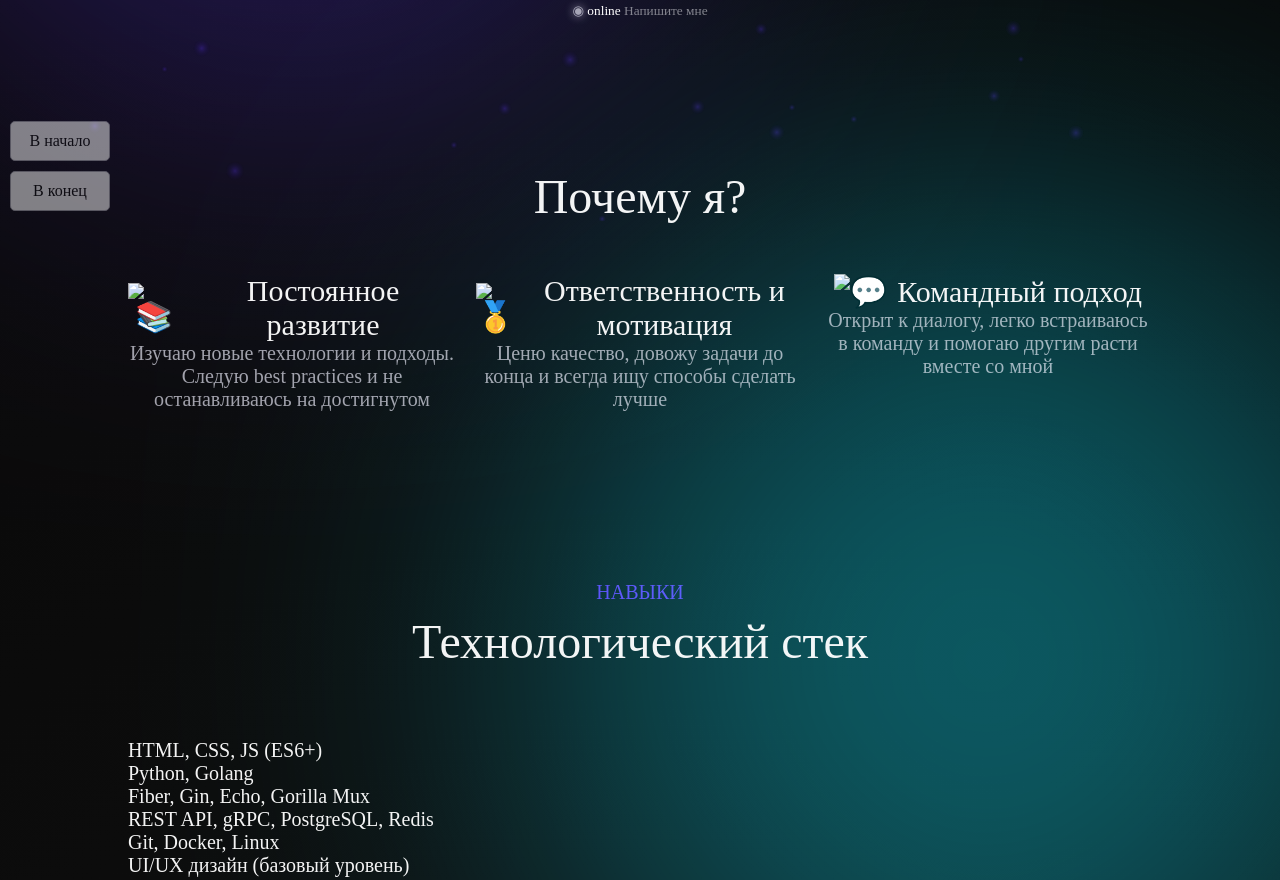
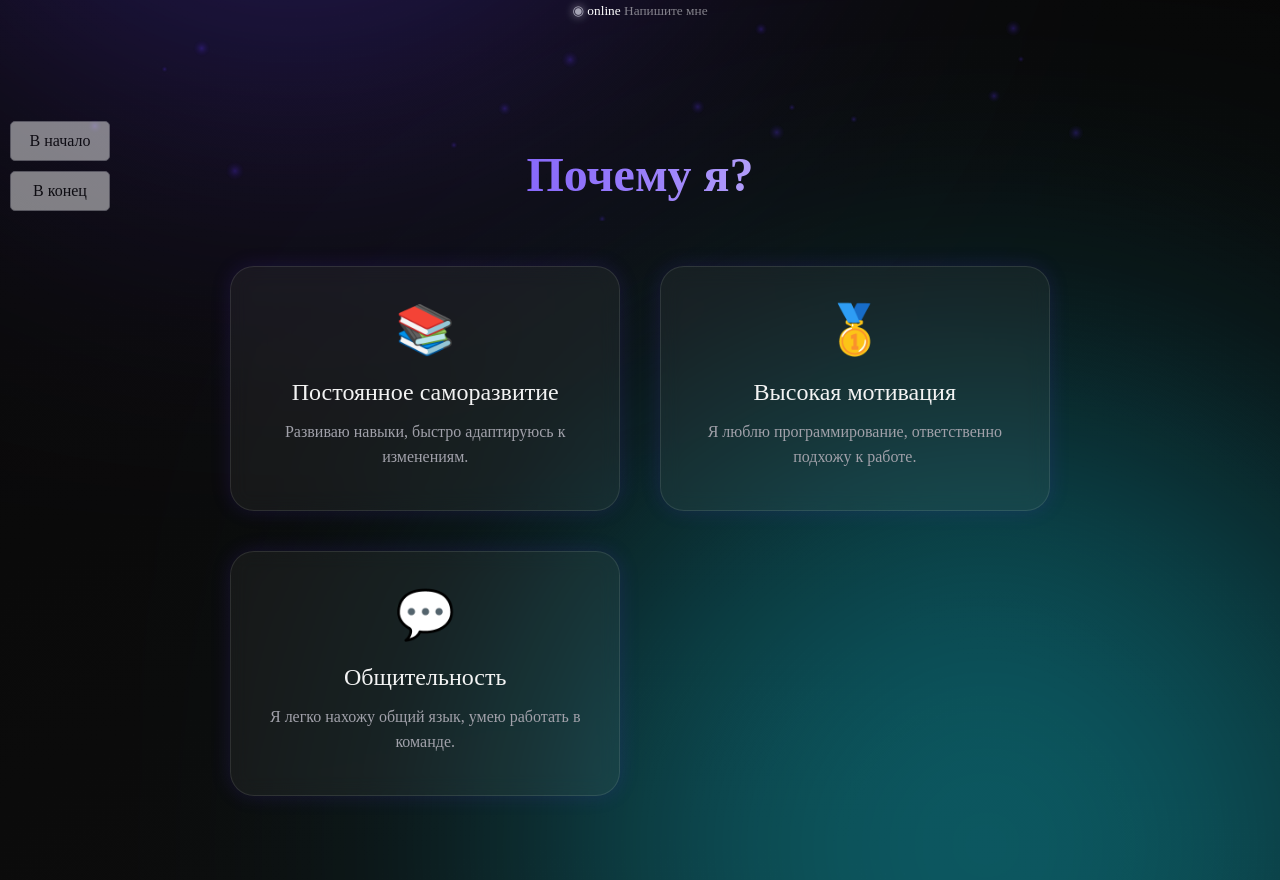
Before and after one commit to Xeney/xeney.github.io, a plain HTML site: page index.html in a window 1280 px wide. Shown: the part 579-1459 px from the top of the page. Drawn offline with Linux system fonts and the light colour scheme; a web font is replaced by a local one.

Commit message:
Редизайн блока 'почему я'

```diff
--- a/index.html
+++ b/index.html
@@ -45,34 +45,32 @@
                 <small><span class="green-text-anim">◉ </span>online <span style="color: gray">Напишите мне</span></small>
             </div>
         </div>
-        <div class="why">
-            <h1 class="logo">
-                Почему я?
-            </h1>
-            <div class="card-list">
-                <div class="card">
-                    <div style="justify-content: center;" class="list-flex">
-                        <img style="font-size: 30px;" src="_" alt="📚">
-                        <h1>Постоянное развитие</h1>
-                    </div>
-                    <p>Изучаю новые технологии и подходы. Следую best practices и не останавливаюсь на достигнутом</p>
-                </div>
-                <div class="card">
-                    <div style="justify-content: center;" class="list-flex">
-                        <img style="font-size: 30px;" src="_" alt="🥇">
-                        <h1>Ответственность и мотивация</h1>
-                    </div>
-                    <p>Ценю качество, довожу задачи до конца и всегда ищу способы сделать лучше</p>
-                </div>
-                <div class="card">
-                    <div style="justify-content: center;" class="list-flex">
-                        <img style="font-size: 30px;" src="_" alt="💬">
-                        <h1>Командный подход</h1>
-                    </div>
-                    <p>Открыт к диалогу, легко встраиваюсь в команду и помогаю другим расти вместе со мной</p>
-                </div>
+
+
+        <section id="why" class="why-me container">
+            <h2 class="section-title">Почему я?</h2>
+
+            <div class="why-grid">
+              <div class="why-card">
+                <div class="icon">📚</div>
+                <h3>Постоянное саморазвитие</h3>
+                <p>Развиваю навыки, быстро адаптируюсь к изменениям.</p>
+              </div>
+
+              <div class="why-card">
+                <div class="icon">🥇</div>
+                <h3>Высокая мотивация</h3>
+                <p>Я люблю программирование, ответственно подхожу к работе.</p>
+              </div>
+
+              <div class="why-card">
+                <div class="icon">💬</div>
+                <h3>Общительность</h3>
+                <p>Я легко нахожу общий язык, умею работать в команде.</p>
+              </div>
             </div>
-        </div>
+        </section>
+
 
         <div id="skills" class="step-2">
             <p class="step">Навыки</p>
--- a/style/style.scss
+++ b/style/style.scss
@@ -191,41 +191,78 @@ a {
             }
         }
     }
-    .why {
-        .logo {
-            padding-top: 150px;
+    .why-me {
+        padding: 8rem 0;
+        text-align: center;
+        position: relative;
+        z-index: 2;
+
+        .section-title {
+          font-size: 3rem;
+          font-weight: 700;
+          background: linear-gradient(90deg, $blue, lighten($blue, 15%), $white);
+          -webkit-background-clip: text;
+          -webkit-text-fill-color: transparent;
+          animation: gradient-flow 6s linear infinite;
+          margin-bottom: 4rem;
+        }
+
+        .why-grid {
+          display: grid;
+          grid-template-columns: repeat(auto-fit, minmax(280px, 1fr));
+          gap: 2.5rem;
+          justify-content: center;
+          align-items: stretch;
+          perspective: 1000px;
+        }
+
+        .why-card {
+          background: rgba(255, 255, 255, 0.05);
+          border: 1px solid rgba(255, 255, 255, 0.1);
+          border-radius: 1.5rem;
+          padding: 2.5rem 2rem;
+          backdrop-filter: blur(10px);
+          box-shadow: 0 0 20px rgba(93, 50, 249, 0.15);
+          transition: transform 0.5s ease, box-shadow 0.5s ease;
+          cursor: pointer;
+          transform-style: preserve-3d;
+
+          &:hover {
+            transform: translateY(-10px) rotateX(6deg) rotateY(-3deg);
+            box-shadow: 0 0 35px rgba(93, 50, 249, 0.5);
+          }
+
+          .icon {
+            font-size: 3rem;
+            margin-bottom: 1rem;
+            animation: float 4s ease-in-out infinite;
+          }
+
+          h3 {
+            font-size: 1.5rem;
             color: $white;
-            text-align: center;
-            font-size: 3rem;
-            font-family: $font;
-            font-weight: 500;
+            margin-bottom: 0.8rem;
+          }
+
+          p {
+            color: $gray;
+            font-size: 1rem;
+            line-height: 1.6;
+          }
         }
-        .card-list {
-            // @include flex();
-            display: grid;
-            grid-template-columns: 1fr 1fr 1fr;
-            padding-top: 50px;
-            grid-gap: 20px;
-            padding-bottom: 50px;
-            justify-content: space-between;
-            text-align: center;
-            h1 {
-                font-size: 30px;
-                color: $white;
-            }
-            p {
-                font-size: 20px;
-                color: $gray;
-            }
-        }
-        @media screen and (max-width: 1060px) {
-            .card-list {
-                display: flex;
-                flex-direction: column;
-                grid-gap: 50px;
-            }
-        }
-    }
+      }
+
+      @keyframes float {
+        0% { transform: translateY(0); }
+        50% { transform: translateY(-10px); }
+        100% { transform: translateY(0); }
+      }
+
+      @keyframes gradient-flow {
+        0% { background-position: 0% 50%; }
+        100% { background-position: 300% 50%; }
+      }
+
     .step-1 {
         padding-bottom: 50px;
         .logo {
```
Also changed, not shown: img/rewards/v3.jpg (deleted), img/rewards/v4.jpg (deleted), style/style.css, 1 other file.
